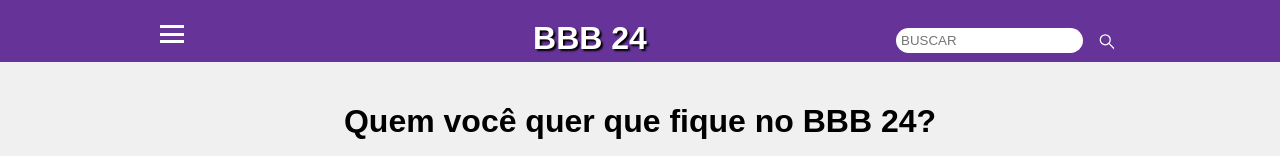
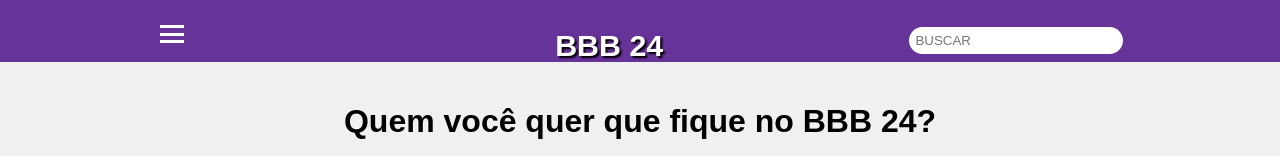
Before and after one commit to brunavillanova/votacao-bbb2024, a React (Create React App) app: page / in a window 1280 px wide. Shown: the top 156 px of the page. Built offline with nearby package versions, Linux system fonts and the light colour scheme.

Commit message:
alterando css

```diff
--- a/src/App.css
+++ b/src/App.css
@@ -85,17 +85,21 @@
   align-items: center; /* Alinha os itens ao centro verticalmente */
   justify-content: flex-end; /* Alinha os itens ao final do container */
   flex-grow: 1; /* Faz a barra de busca ocupar o espaço disponível */
+  width: 20%; /* Diminua a largura do input */
 }
 
 /* Estilos para o campo de entrada da busca */
 .search input {
-  padding: 5px; /* Define o espaçamento interno */
+  padding: 6px; /* Define o espaçamento interno */
   border: none; /* Remove a borda */
-  border-radius: 50px; /* Define bordas arredondadas */
+  border-radius: 80px; /* Define bordas arredondadas */
   background-color: #fff; /* Define a cor de fundo */
   color: #663399; /* Define a cor do texto */
   margin-top: -20px; /* Ajusta a margem superior */
   flex-shrink: 0; /* Impede que o input encolha */
+  width: 21%; /* Diminua a largura do input */
+
+
 }
 
 /* Estilos para o botão da busca */
@@ -104,22 +108,23 @@
   border: none; /* Remove a borda */
   color: #fff; /* Define a cor do texto */
   cursor: pointer; /* Define o cursor como pointer */
-  margin-left: 10px; /* Adiciona margem à esquerda */
+  margin-left: -30px; /* Adiciona margem à esquerda */
   margin-top: -15px; /* Ajusta a margem superior */
+
 }
 
 /* Estilos para o logotipo do BBB 24 */
 .bbb-logo {
-  font-size: 2rem; /* Define o tamanho da fonte */
-  font-weight: bold; /* Define o peso da fonte */
-  line-height: 1; /* Define a altura da linha */
-  margin-top: -30px; /* Ajusta a margem superior */
-  text-align: left; /* Alinha o texto à esquerda */
-  margin-left: -50px; /* Ajusta a margem esquerda */
-  position: fixed; /* Define a posição fixa */
+  font-size: 1.9rem; /* Ajuste para usar ponto em vez de vírgula */
+  font-weight: bold;
+  line-height: 3;
+  margin-top: -50px;
+  text-align: left;
+  margin-left: -20px; /* Ajusta a margem à esquerda */
+  position: absolute; /* Muda para posição absoluta */
   top: 20px; /* Define a distância do topo */
   left: 50%; /* Centraliza horizontalmente */
-  transform: translateX(-50%); /* Ajusta a posição para centralizar */
+  transform: translateX(-60%); /* Ajusta a posição para centralizar */
 }
 
 /* Estilos para a seção principal */
@@ -187,6 +192,7 @@
   padding: 10px 20px; /* Define o espaçamento interno */
   font-weight: bold; /* Define o peso da fonte */
   cursor: pointer; /* Define o cursor como pointer */
+  margin-left: 10px; /* Adicione margem à esquerda */
 }
 
 /* Estilos para os botões ao passar o mouse */
```
